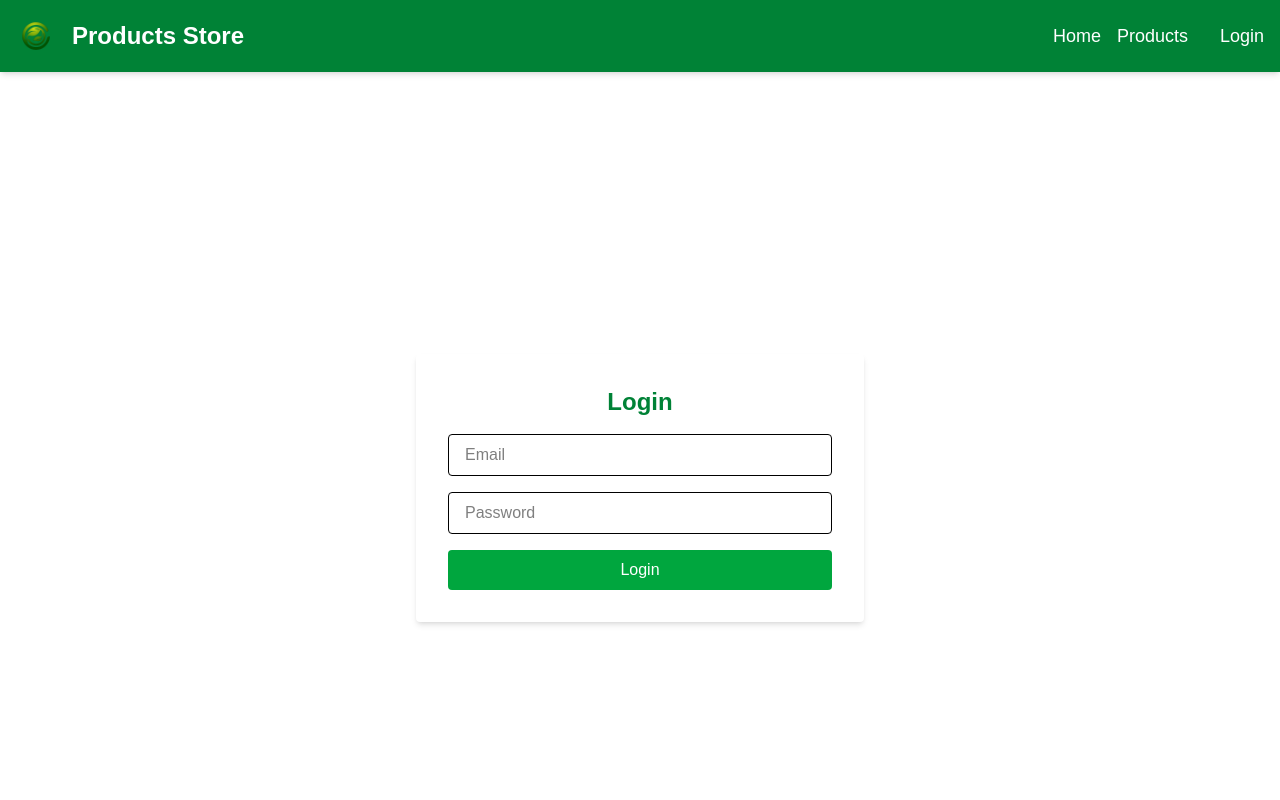
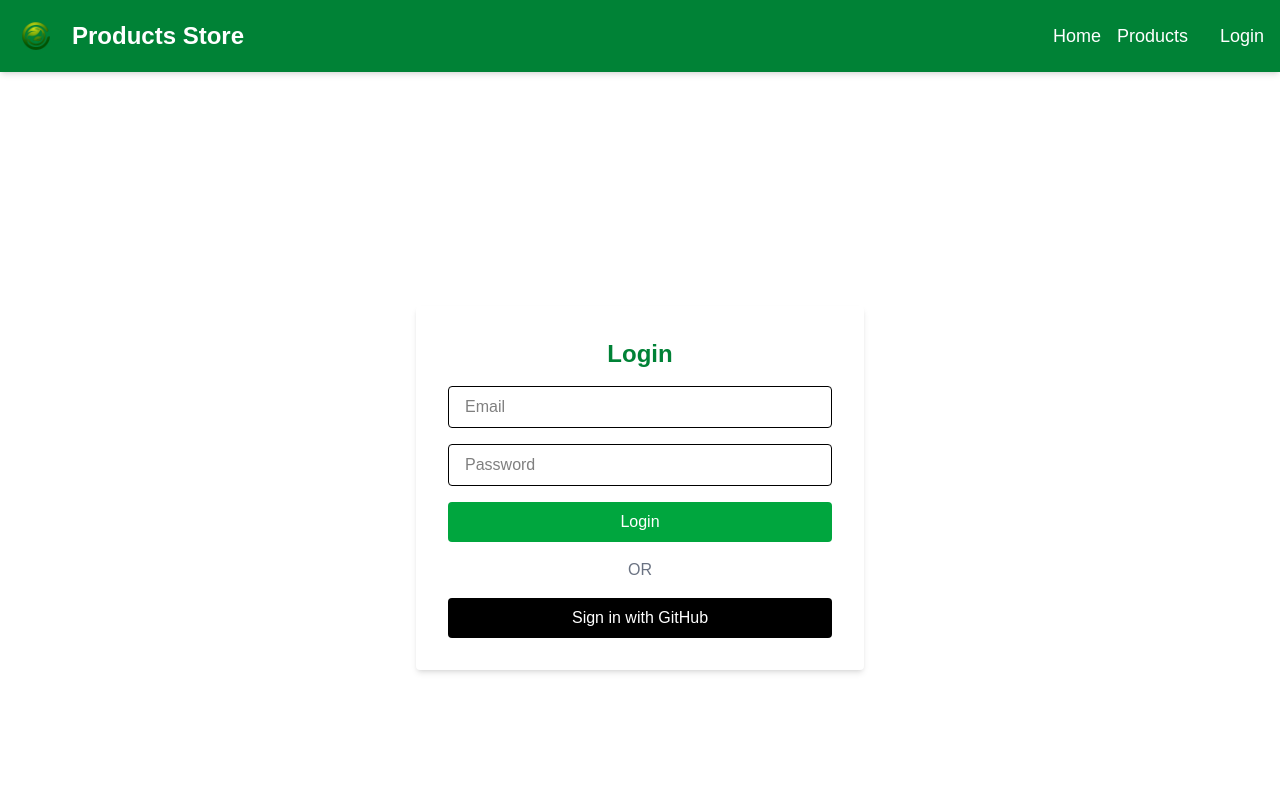
Before and after one commit to yatharthrathii/next.js-routing-task, a Next.js app: page /login in a window 1280 px wide. Shown: the top 800 px of the page. Built offline with nearby package versions, Linux system fonts and the light colour scheme; no server answers.

Commit message:
NextAuth in NextJS

```diff
--- /dev/null
+++ b/middleware.js
@@ -0,0 +1,38 @@
+import { NextResponse } from 'next/server';
+import { jwtVerify } from 'jose';
+
+const PUBLIC_PATHS = ['/', '/login', '/_next', '/favicon.ico', '/logo.png'];
+
+const secret = new TextEncoder().encode(process.env.JWT_SECRET || 'abcde');
+
+async function verifyToken(token) {
+  try {
+    const { payload } = await jwtVerify(token, secret);
+    return payload;
+  } catch (err) {
+    return null;
+  }
+}
+
+export async function middleware(request) {
+  const { pathname } = request.nextUrl;
+
+  // Allow public paths
+  if (PUBLIC_PATHS.some((path) => pathname.startsWith(path))) {
+    return NextResponse.next();
+  }
+
+  const token = request.cookies.get('token')?.value;
+  const user = await verifyToken(token);
+
+  if (!user) {
+    const loginUrl = new URL('/login', request.url);
+    return NextResponse.redirect(loginUrl);
+  }
+
+  return NextResponse.next();
+}
+
+export const config = {
+  matcher: ['/((?!api|_next/static|favicon.ico|logo.png).*)'],
+};
--- a/package.json
+++ b/package.json
@@ -11,6 +11,7 @@
   "dependencies": {
     "jose": "^6.0.11",
     "next": "15.3.5",
+    "next-auth": "^4.24.11",
     "react": "^19.0.0",
     "react-dom": "^19.0.0"
   },
--- /dev/null
+++ b/src/app/api/auth/[...nextauth]/route.js
@@ -0,0 +1,6 @@
+import NextAuth from "next-auth";
+import { authOptions } from "../../../lib/authOptions";
+
+const handler = NextAuth(authOptions);
+
+export { handler as GET, handler as POST };
--- a/src/app/api/logout/route.js
+++ b/src/app/api/logout/route.js
@@ -3,7 +3,6 @@ import { NextResponse } from 'next/server';
 export async function POST() {
   const response = NextResponse.json({ success: true });
 
-  // Remove the token cookie
   response.cookies.set('token', '', {
     httpOnly: true,
     path: '/',
--- /dev/null
+++ b/src/app/lib/authOptions.js
@@ -0,0 +1,11 @@
+import GitHubProvider from "next-auth/providers/github";
+
+export const authOptions = {
+  providers: [
+    GitHubProvider({
+      clientId: process.env.GITHUB_ID,
+      clientSecret: process.env.GITHUB_SECRET,
+    }),
+  ],
+  secret: process.env.NEXTAUTH_SECRET,
+};
--- a/src/app/login/page.js
+++ b/src/app/login/page.js
@@ -1,6 +1,7 @@
 'use client';
 import { useState } from 'react';
 import { useRouter } from 'next/navigation';
+import { signIn } from 'next-auth/react'; // ✅ for GitHub login
 
 export default function LoginPage() {
   const router = useRouter();
@@ -23,8 +24,11 @@ export default function LoginPage() {
   };
 
   return (
-    <div className="flex items-center justify-center min-h-screen text-black">
-      <form onSubmit={handleLogin} className="p-8 bg-white  rounded shadow-md w-full max-w-md space-y-4">
+    <div className="flex items-center justify-center min-h-screen text-black px-4">
+      <form
+        onSubmit={handleLogin}
+        className="p-8 bg-white rounded shadow-md w-full max-w-md space-y-4"
+      >
         <h2 className="text-2xl font-bold text-green-700 text-center">Login</h2>
 
         <input
@@ -45,8 +49,21 @@ export default function LoginPage() {
           className="w-full border px-4 py-2 rounded"
         />
 
-        <button type="submit" className="w-full bg-green-600 text-white py-2 rounded">
+        <button
+          type="submit"
+          className="w-full bg-green-600 text-white py-2 rounded"
+        >
           Login
+        </button>
+
+        <div className="text-center text-gray-500">OR</div>
+
+        <button
+          type="button"
+          onClick={() => signIn('github', { callbackUrl: '/protected' })}
+          className="w-full bg-black text-white py-2 rounded hover:bg-gray-900 transition"
+        >
+          Sign in with GitHub
         </button>
       </form>
     </div>
```
Also changed, not shown: 1 other file (tests, documents, lock files or other folders).
